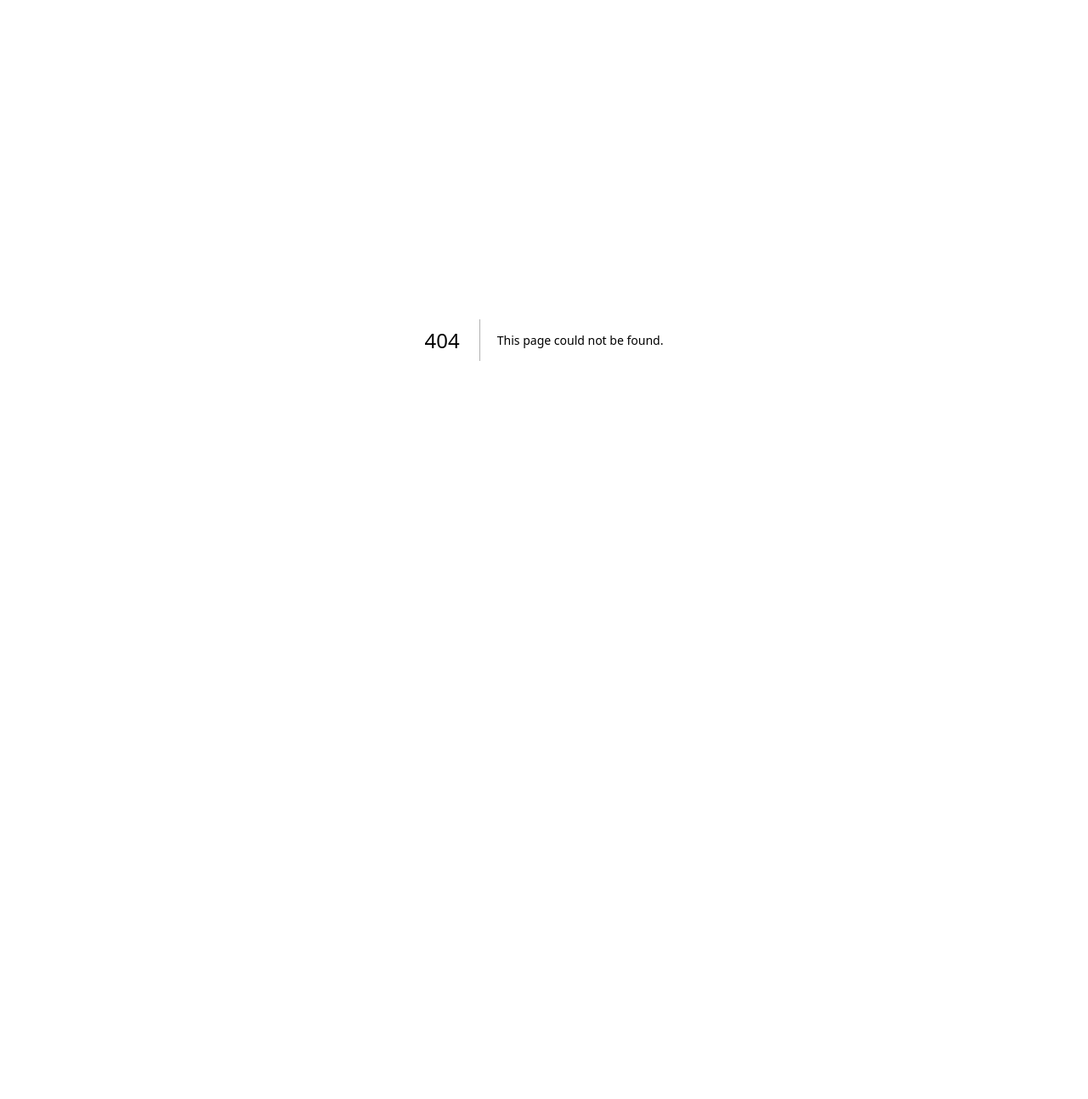
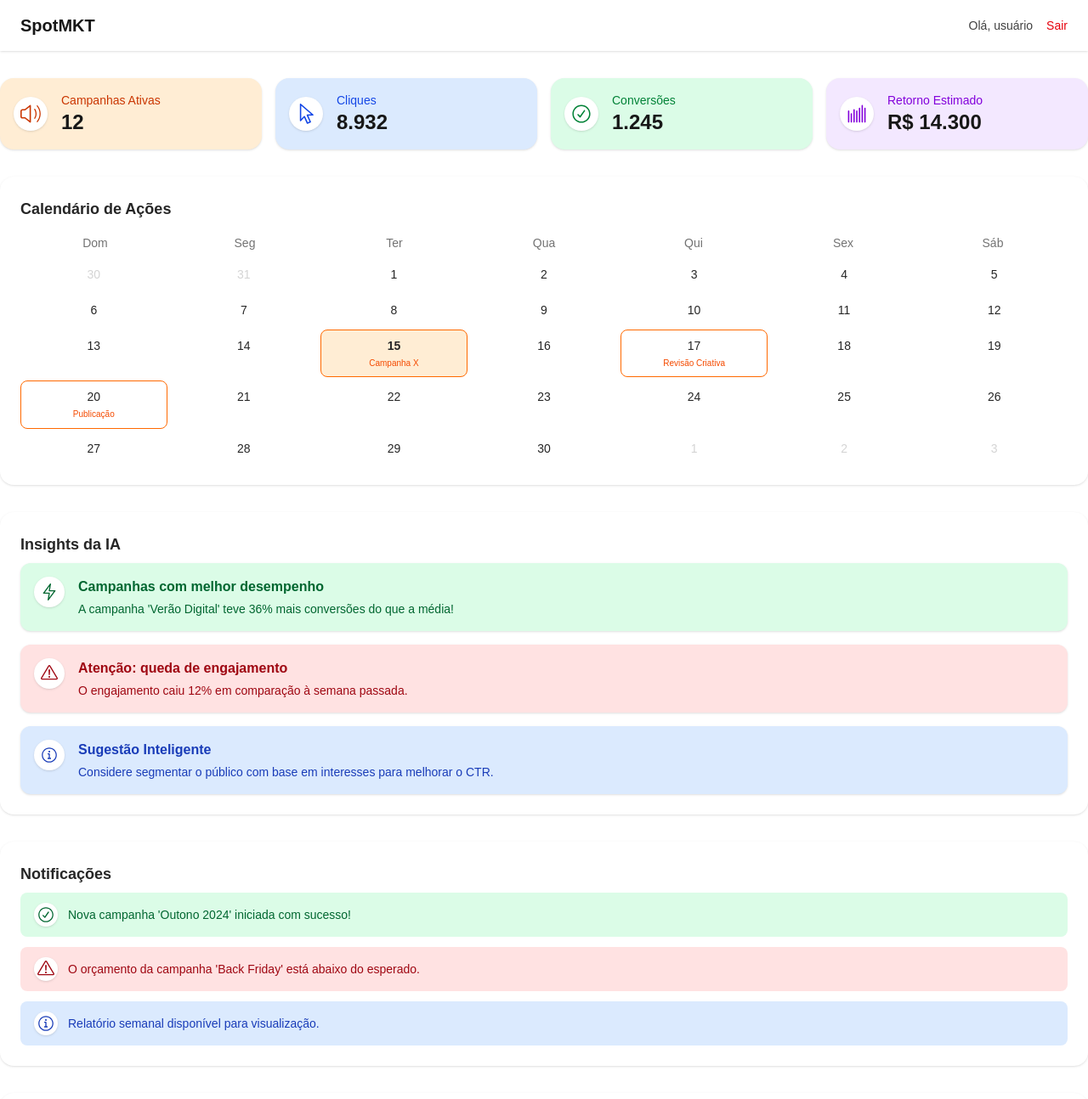
Before and after one commit to PedroSilvaGontijo/desafio-spotmkt, a Next.js app: page /dashboard in a window 1280 px wide. Before the commit this address had no page. Shown: the top 1294 px of the page at 85% size. Before the commit the page ends 800 px from the top, so only its background shows below. Built offline with nearby package versions, Linux system fonts and the light colour scheme; what @radix-ui/themes would draw is missing.

Commit message:
Add: Página de Dashboard

```diff
--- /dev/null
+++ b/src/app/(dashboard)/dashboard/page.tsx
@@ -0,0 +1,20 @@
+import { Metrics } from '@components/Dashboard/metrics/Metrics'
+import { CalendarBlock } from '@components/Dashboard/calendar/CalendarBlock'
+import { InsightsIA } from '@components/Dashboard/IA/InsightIA'
+import { Notifications } from '@components/Dashboard/notifications/Notifications'
+import { History } from '@components/Dashboard/history/History'
+import { Header } from '@/components/Header'
+
+export default function DashboardPage() {
+  return (
+
+    <main className="space-y-8 pb-8">
+      <Header />
+      <Metrics />
+      <CalendarBlock />
+      <InsightsIA />
+      <Notifications />
+      <History />
+    </main>
+  )
+}
```
